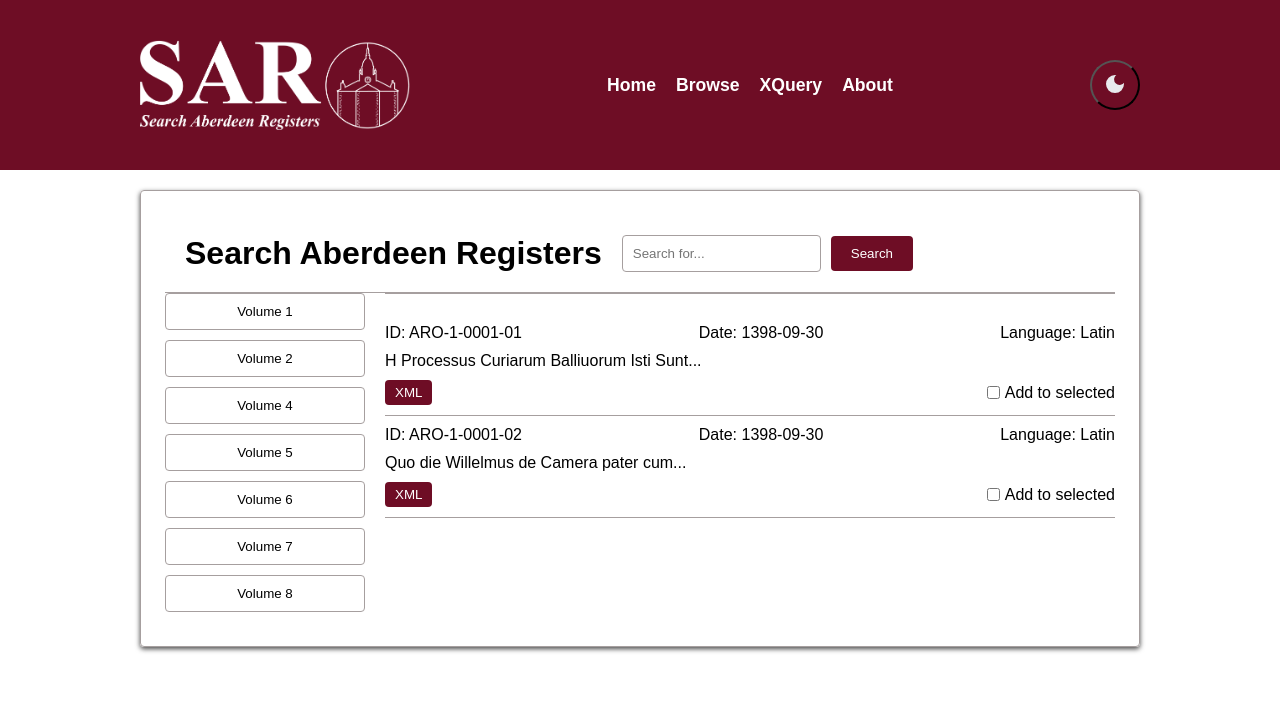
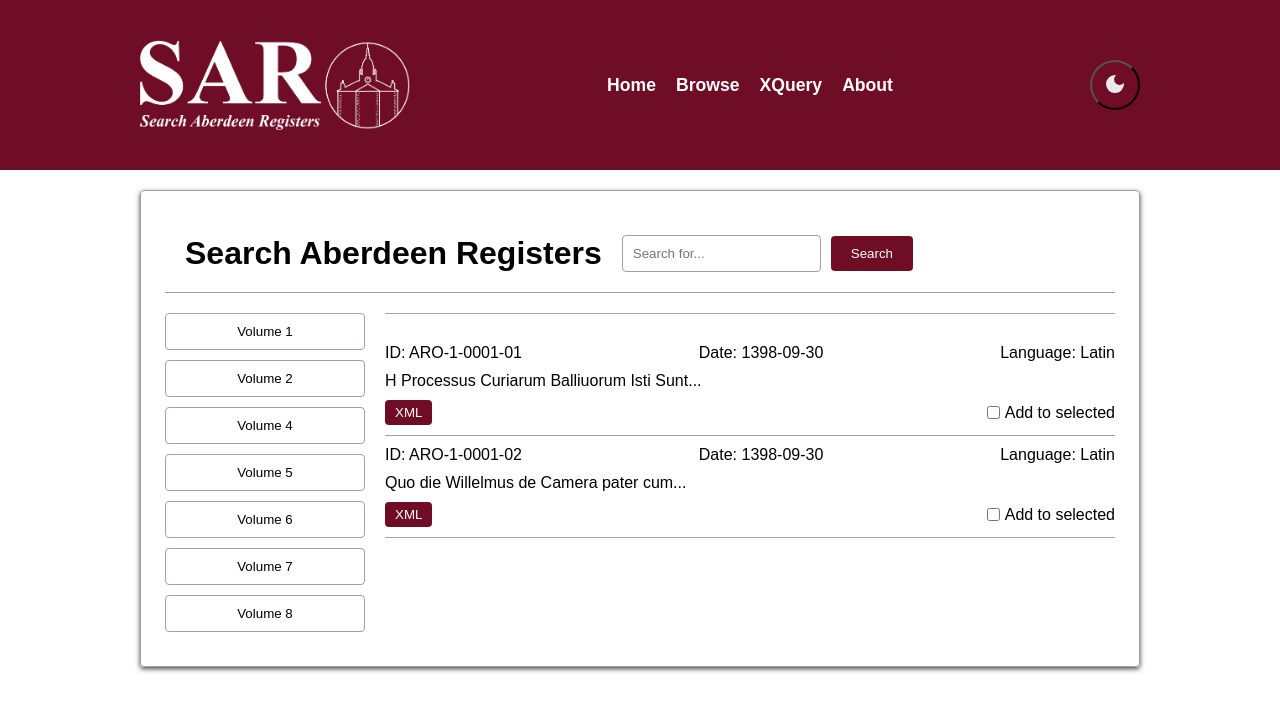
Before and after one commit to GroupLima/SAR-Repo, a Vue app in the folder search-app/front-end/: page /browse in a window 1280 px wide. Shown: the top 712 px of the page. Built offline with nearby package versions, Linux system fonts and the light colour scheme.

Commit message:
adding margin for browse page

```diff
--- a/search-app/front-end/src/assets/sass/app.css
+++ b/search-app/front-end/src/assets/sass/app.css
@@ -363,7 +363,8 @@ footer {
         .container-browser .header .header-left .search-btn:hover {
           background-color: #4a4a4a; }
   .container-browser .main-content {
-    display: flex; }
+    display: flex;
+    margin-top: 20px; }
     .container-browser .main-content .volume-nav {
       width: 200px;
       margin-right: 20px; }
--- a/search-app/front-end/src/assets/sass/app.scss
+++ b/search-app/front-end/src/assets/sass/app.scss
@@ -524,6 +524,7 @@ footer {
 
   .main-content {
     display: flex;
+    margin-top: 20px;
 
     .volume-nav {
       width: 200px;
```
